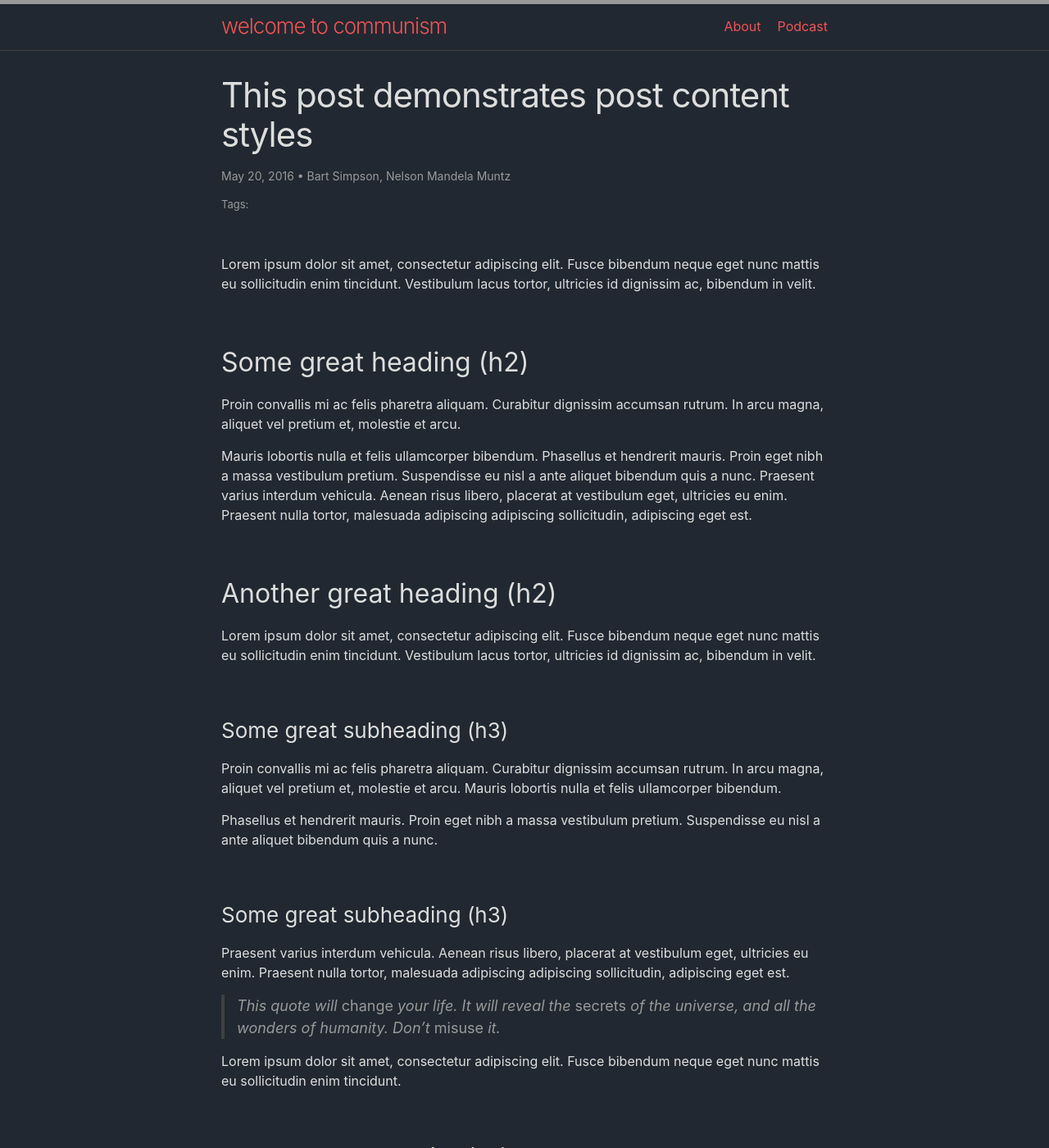
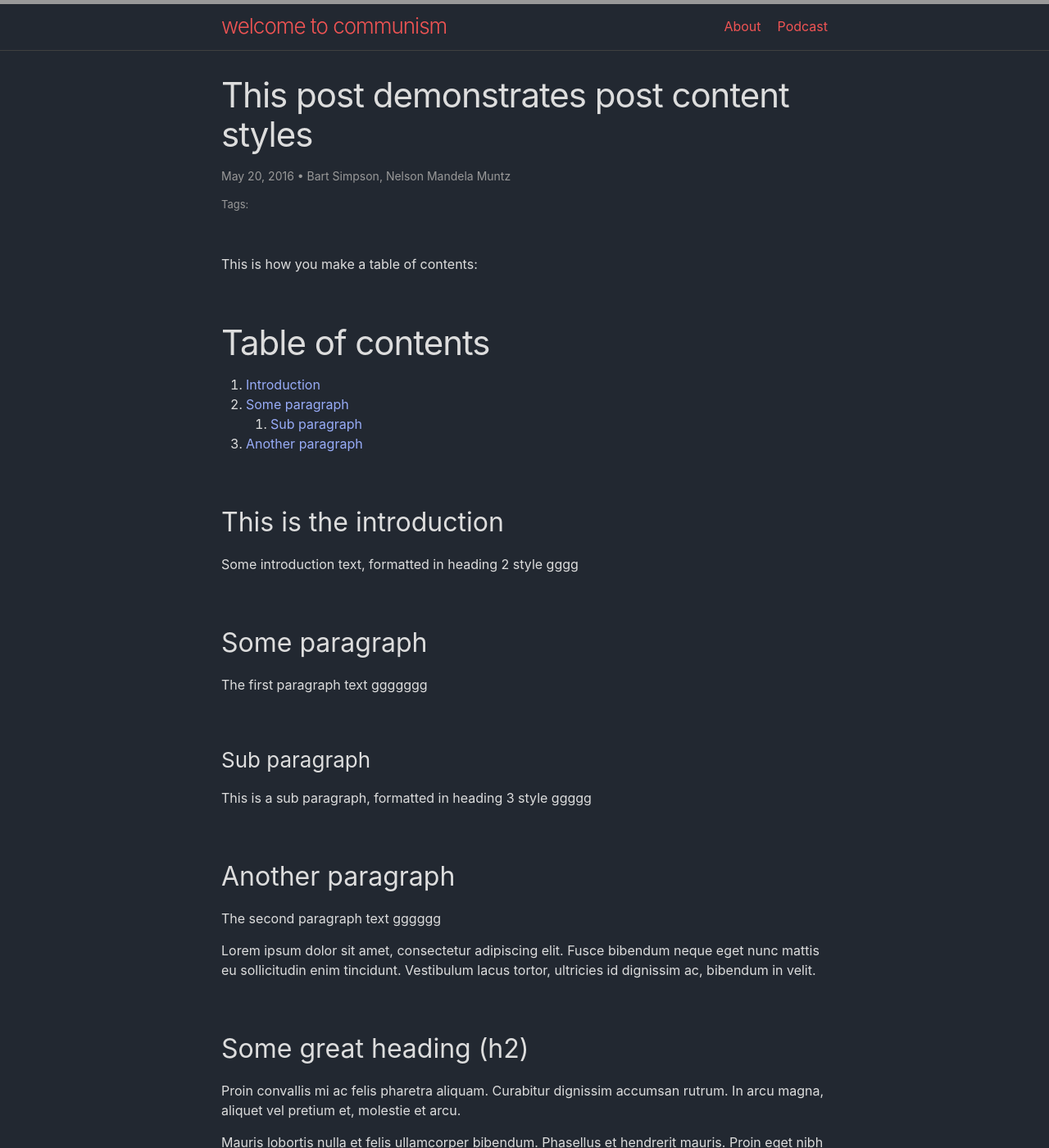
Before and after one commit to alext180/alext180.github.io, a Jekyll site: the page built from other/_posts/2016-05-20-this-post-demonstrates-post-content-styles.md, in a window 1280 px wide and 1400 px high. Shown: the whole window at 82% size. Built offline with Jekyll 4.4.1, drawn with Linux system fonts in a browser that asks for light colours.

Commit message:
Update 2016-05-20-this-post-demonstrates-post-content-styles.md

```diff
--- a/other/_posts/2016-05-20-this-post-demonstrates-post-content-styles.md
+++ b/other/_posts/2016-05-20-this-post-demonstrates-post-content-styles.md
@@ -7,6 +7,24 @@ author:
 - Nelson Mandela Muntz
 meta: "Springfield"
 ---
+This is how you make a table of contents:
+# Table of contents
+1. [Introduction](#introduction)
+2. [Some paragraph](#paragraph1)
+    1. [Sub paragraph](#subparagraph1)
+3. [Another paragraph](#paragraph2)
+
+## This is the introduction <a name="introduction"></a>
+Some introduction text, formatted in heading 2 style gggg
+
+## Some paragraph <a name="paragraph1"></a>
+The first paragraph text ggggggg
+
+### Sub paragraph <a name="subparagraph1"></a>
+This is a sub paragraph, formatted in heading 3 style ggggg
+
+## Another paragraph <a name="paragraph2"></a>
+The second paragraph text gggggg
 
 Lorem ipsum dolor sit amet, consectetur adipiscing elit. Fusce bibendum neque eget nunc mattis eu sollicitudin enim tincidunt. Vestibulum lacus tortor, ultricies id dignissim ac, bibendum in velit.
 
```
